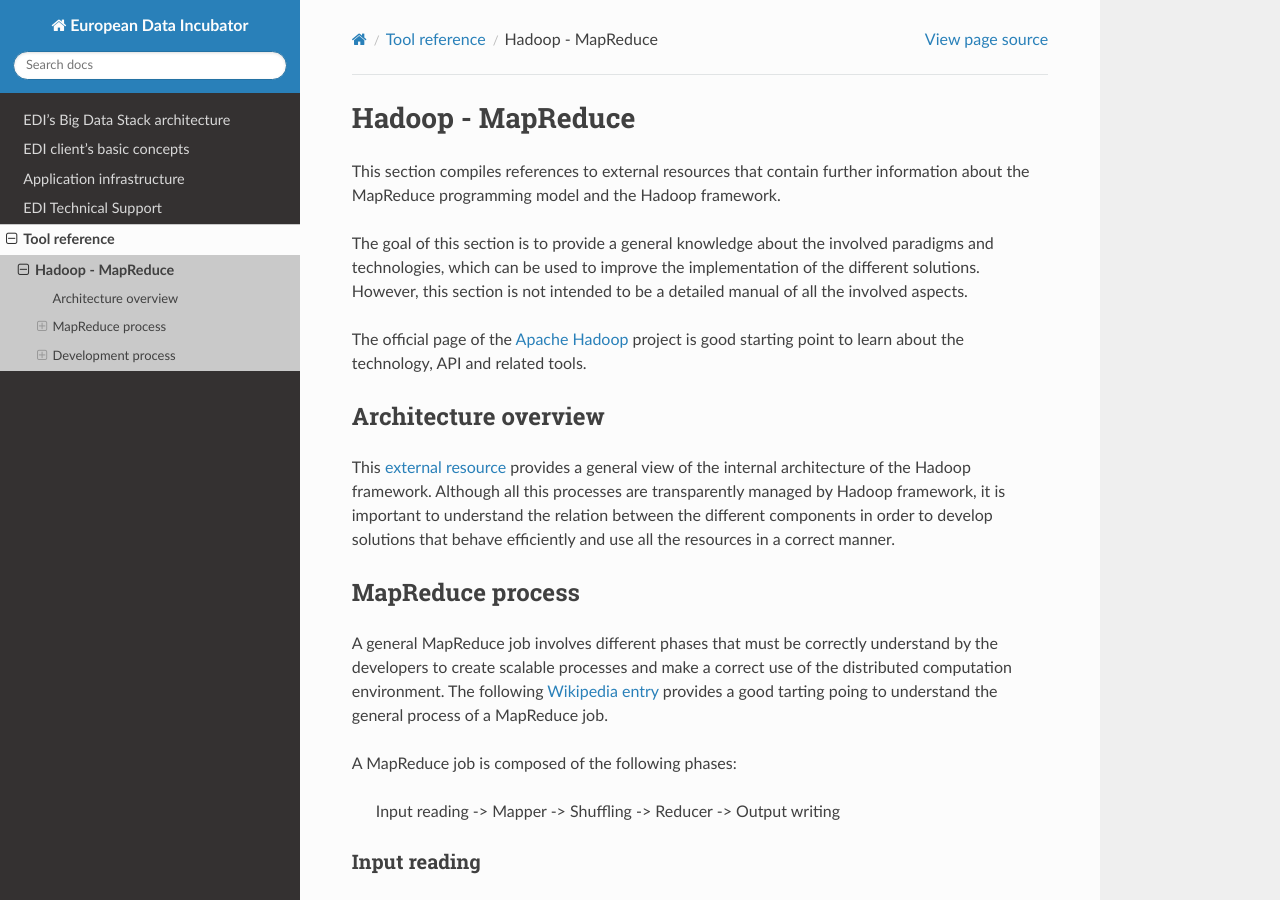
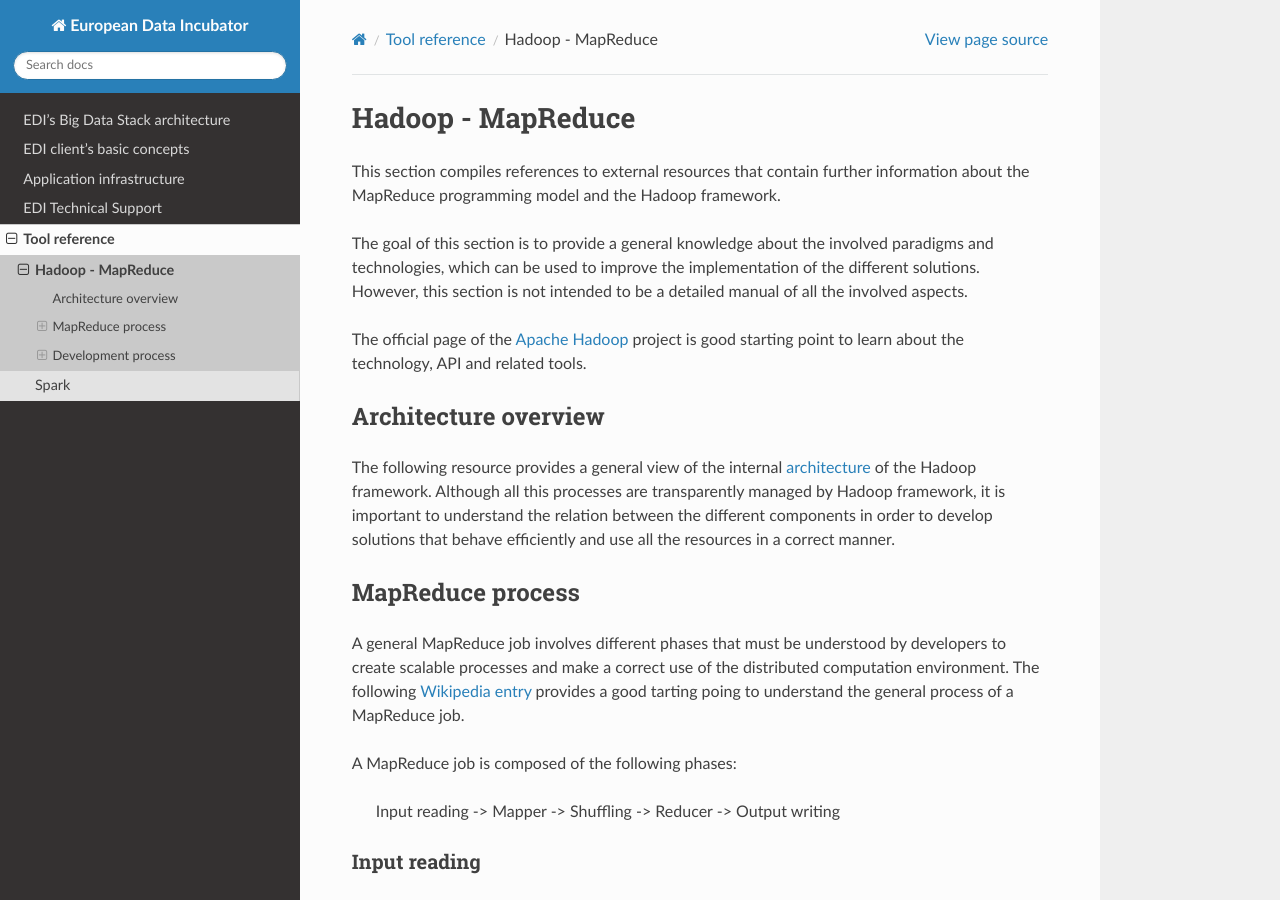
Before and after one commit to edincubator/edi-doc, a Sphinx documentation site: the page built from source/reference/hadoop.rst, in a window 1280 px wide and 900 px high. Built offline with Sphinx 7.4.7 and the Read the Docs theme 2.0.0, drawn with Linux system fonts in a browser that asks for light colours.

Commit message:
Spark reference added

```diff
--- a/source/reference/hadoop.rst
+++ b/source/reference/hadoop.rst
@@ -18,8 +18,9 @@
 Architecture overview
 ---------------------
 
-This `external resource <http://ercoppa.github.io/HadoopInternals/HadoopArchitectureOverview.html>`_
-provides a general view of the internal architecture of the Hadoop framework.
+The following resource provides a general view of the internal
+`architecture <http://ercoppa.github.io/HadoopInternals/HadoopArchitectureOverview.html>`_
+of the Hadoop framework.
 Although all this processes are transparently managed by Hadoop framework, it is
 important to understand the relation between the different components in order
 to develop solutions that behave efficiently and use all the resources in a
@@ -29,8 +30,8 @@
 MapReduce process
 -----------------
 
-A general MapReduce job involves different phases that must be correctly
-understand by the developers to create scalable processes and make a correct use
+A general MapReduce job involves different phases that must be understood by
+developers to create scalable processes and make a correct use
 of the distributed computation environment. The following
 `Wikipedia entry <https://en.wikipedia.org/wiki/MapReduce>`_ provides a good
 tarting poing to understand the general process of a MapReduce job.
--- a/source/reference/index.rst
+++ b/source/reference/index.rst
@@ -5,3 +5,4 @@
    :maxdepth: 3
 
    hadoop
+   spark
```
Also changed, not shown: source/reference/spark.rst (added, +142 -0 lines).
